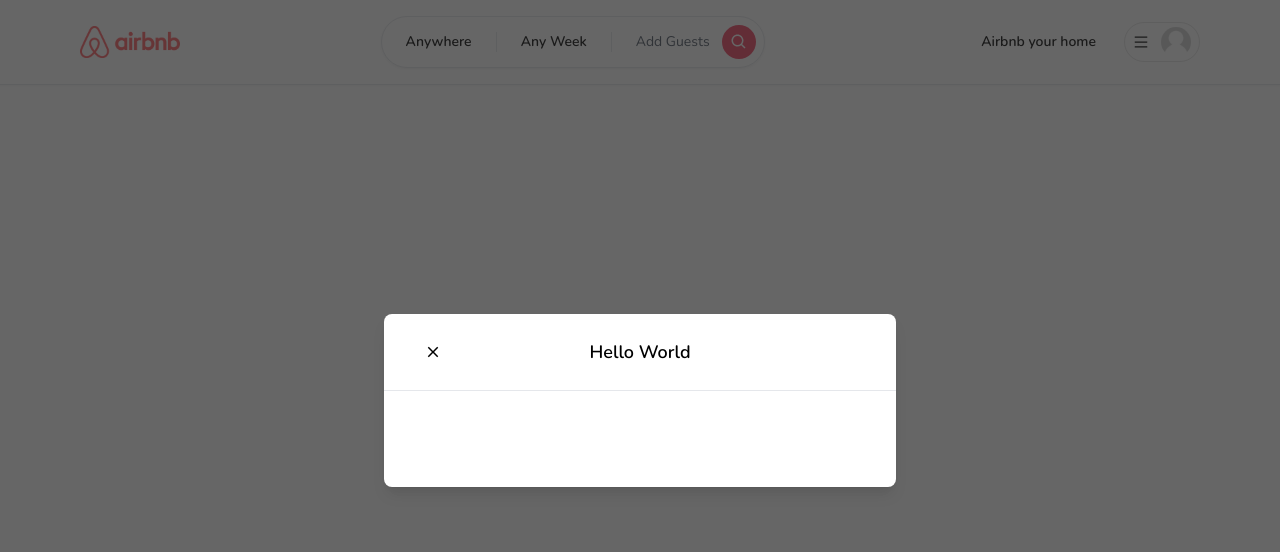
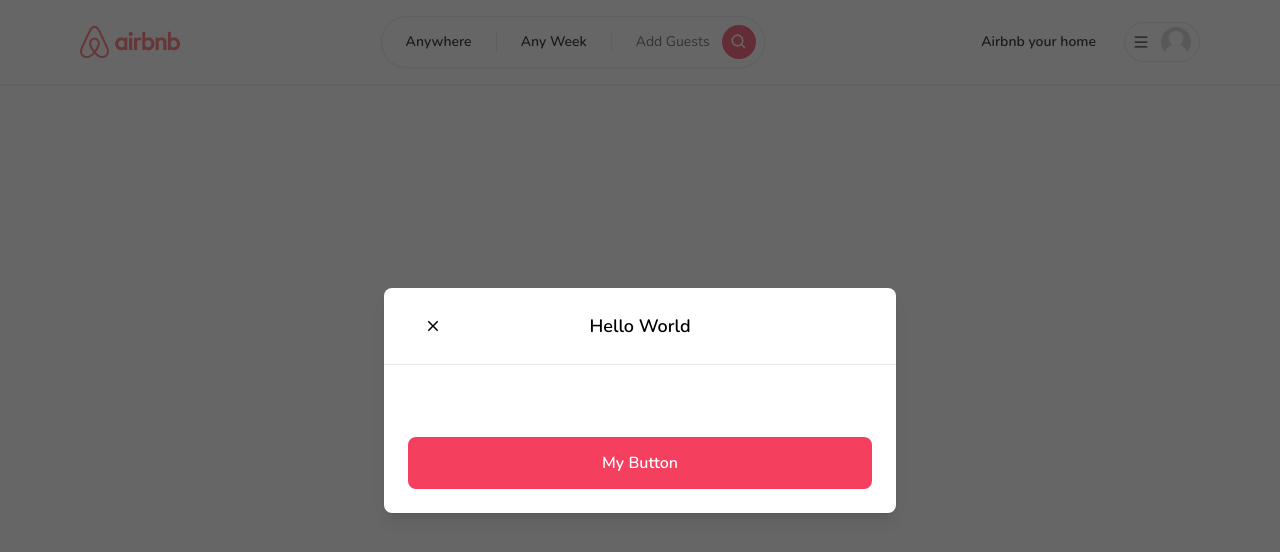
Before and after one commit to AndyFerrie/airbnb-site, a Next.js app: page / in a window 1280 px wide. Shown: the top 552 px of the page. Built offline with nearby package versions, Linux system fonts and the light colour scheme.

Commit message:
Creates button

```diff
--- /dev/null
+++ b/app/components/Button.tsx
@@ -0,0 +1,58 @@
+'use client';
+
+import { IconType } from "react-icons";
+
+interface ButtonProps {
+    label: string;
+    onClick: (e: React.MouseEvent<HTMLButtonElement>) => void;
+    disabled?: boolean;
+    outline?: boolean;
+    small?: boolean;
+    icon?: IconType;
+}
+
+const Button: React.FC<ButtonProps> = ({
+    label,
+    onClick,
+    disabled,
+    outline,
+    small,
+    icon: Icon
+}) => {
+    return (
+        <button
+            onClick={onClick}
+            disabled={disabled}
+            className={`
+                relative
+                disabled:opacity-70
+                disabled:cursor-not-allowed
+                rounded-lg
+                hover:opacity-80
+                transition
+                w-full
+                ${outline ? 'bg-white' : 'bg-rose-500'}
+                ${outline ? 'border-black' : 'border-rose-500'}
+                ${outline ? 'text-black' : 'text-white'}
+                ${small ? 'py-1' : 'py-3'}
+                ${small ? 'text-sm' : 'text-md'}
+                ${small ? 'font-light' : 'font-semibold'}
+                ${small ? 'border-[1px]' : 'border-2'}
+            `}
+        >
+            {Icon && (
+                <Icon
+                    size={24}
+                    className="
+                        absolute
+                        left-4
+                        top-3
+                    "
+                />
+            )}
+            {label}
+        </button>
+     );
+}
+
+export default Button;
--- a/app/components/modals/Modal.tsx
+++ b/app/components/modals/Modal.tsx
@@ -2,6 +2,7 @@
 
 import { useCallback, useEffect, useState } from "react";
 import { IoMdClose } from 'react-icons/io';
+import Button from "../Button";
 
 interface ModalProps {
     isOpen?: boolean;
@@ -167,7 +168,7 @@
                                         w-full
                                     "
                                 >
-
+                                    <Button label="My Button" />
                                 </div>
                             </div>
                         </div>
```
